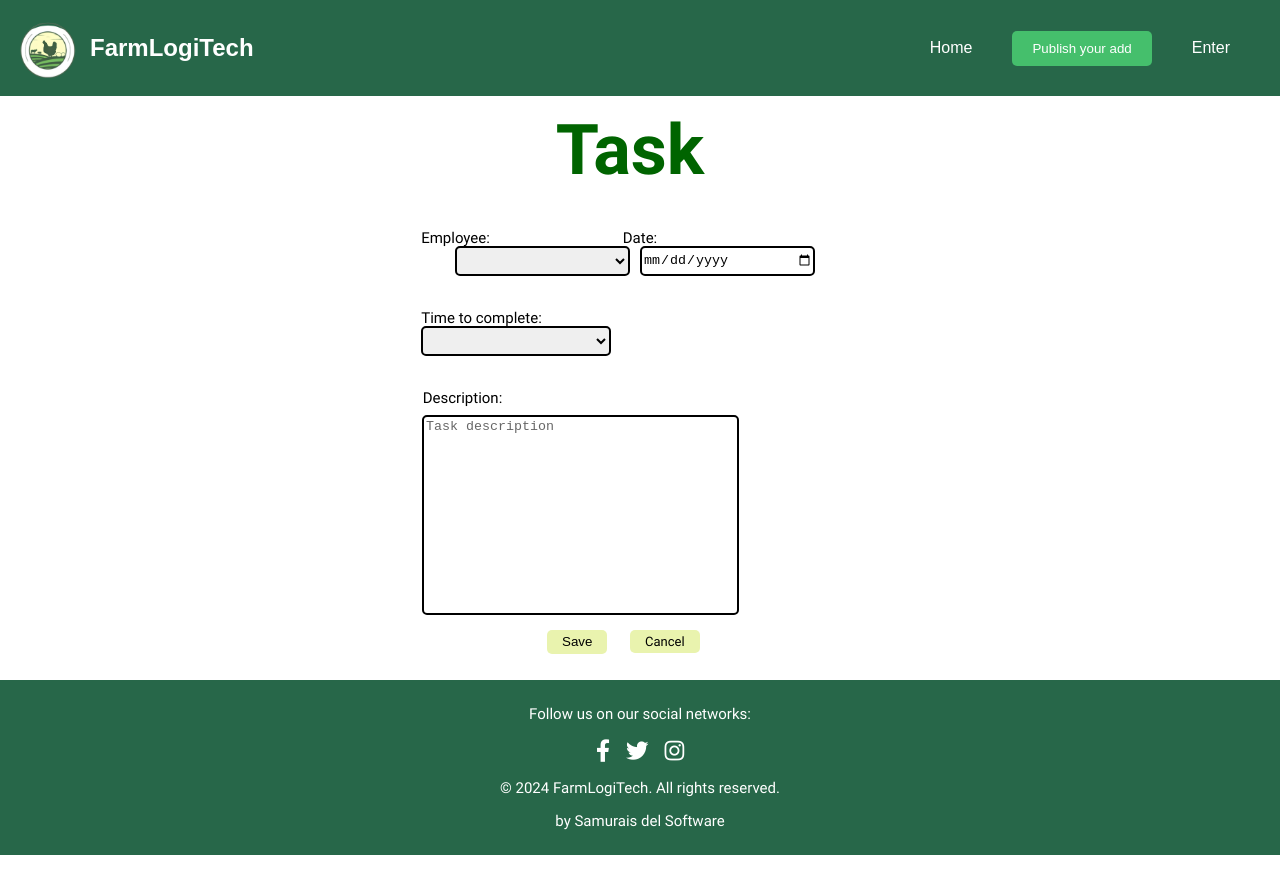
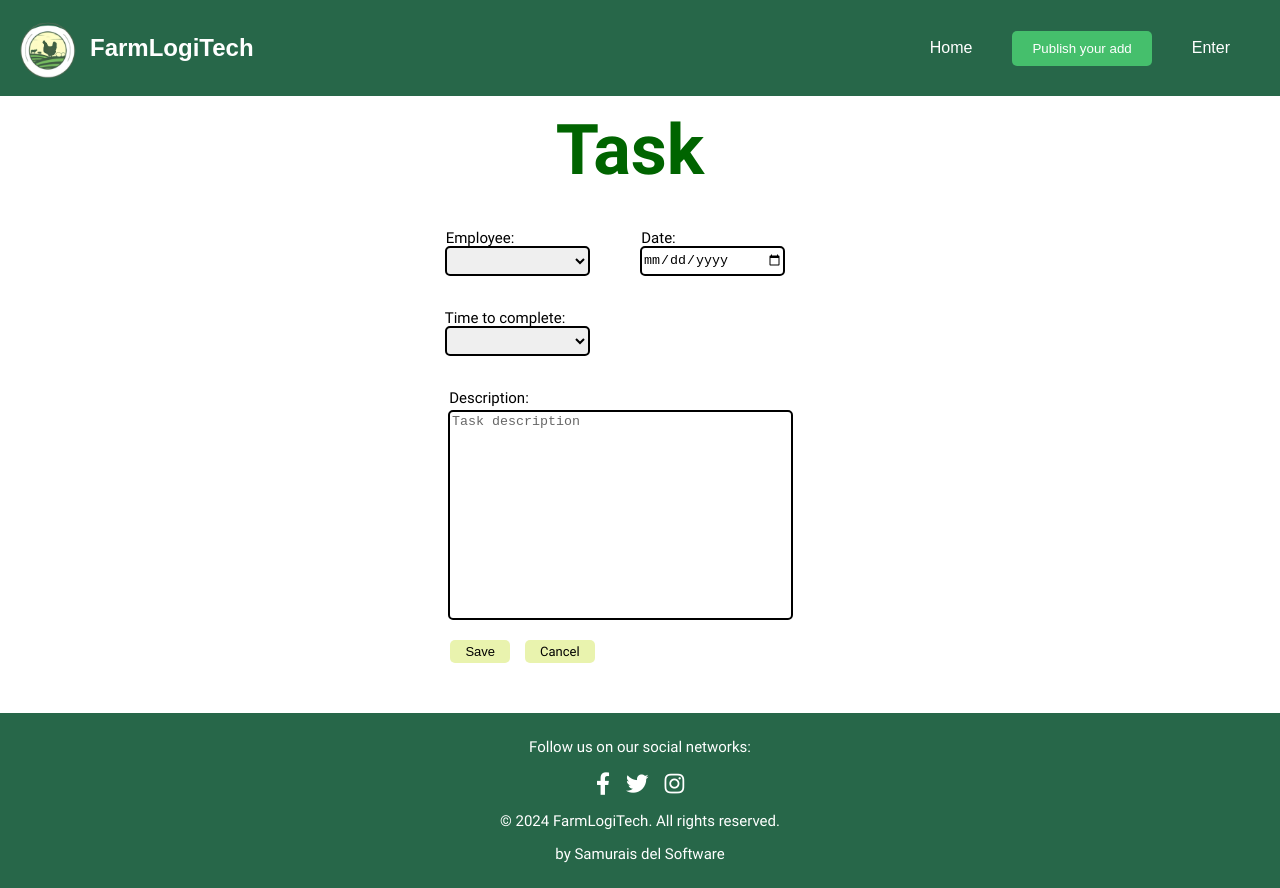
Before and after one commit to Aplicaciones-Web-WX55-Group-S-del-Softw/frontend-application, a Vue app: page /tasks/new in a window 1280 px wide. Before the commit the page ends 855 px from the top, so only its background shows below. Built offline with nearby package versions, Linux system fonts and the light colour scheme.

Commit message:
feat(communication-management): updated task planning view.

```diff
--- a/src/monitoring/components/task-card/task-planning-card.vue
+++ b/src/monitoring/components/task-card/task-planning-card.vue
@@ -99,6 +99,126 @@ const closeModal = () => {
 </template>
 
 <style scoped>
+
+.container {
+  display: flex;
+  flex-direction: column;
+  align-items: center;
+  margin-top: 100px;
+  margin-bottom: 50px;
+  margin-left: 80px;
+}
+
+h1 {
+  font-size: 70px;
+  position: relative;
+  top: -30px;
+  left: -50px;
+  margin: 0;
+  color: darkgreen;
+}
+
+.row {
+  display: flex;
+  margin-left: -80px;
+}
+
+.input-container {
+  width: 100%;
+  max-width: 200px;
+  height: 40px;
+  font-size: 16px;
+  margin: 20px 0;
+  padding: 5px;
+  display: flex;
+}
+
+.input-container select, .input-container input[type="date"] {
+  width: 145px;
+  border: 2px solid #000;
+  border-radius: 5px;
+}
+
+.input-container textarea {
+  min-width: 345px;
+  max-width: 100%;
+  height: 210px;
+  resize: none;
+  margin-left: -137px;
+  margin-top: -15px;
+  border: 2px solid #000;
+  border-radius: 5px;
+}
+
+.input-employee {
+  position: relative;
+  left: -40px; /* Ajusta este valor según tus necesidades */
+}
+
+.task-time-container {
+  margin-left: -280px;
+}
+
+.container-button {
+  margin-top: 160px;
+}
+
+.save-button, .cancel-button {
+  background-color: #E9F3AE;
+  color: black;
+  border: none;
+  text-decoration: none;
+  font-size: 13px;
+  border-radius: 5px;
+  transition: background-color 0.3s ease;
+  position: relative;
+}
+
+.save-button {
+  padding: 4px 15px;
+  left: -165px;
+}
+
+.cancel-button {
+  padding: 4px 15px;
+  left: -150px;
+}
+.save-button:hover {
+  background-color: #006400;
+  color: white;
+}
+
+.cancel-button:hover {
+  background-color: #FF0000;
+  color: white;
+}
+
+.label1, .label2, .label3, .label4 {
+  position: absolute;
+  font-size: 15px;
+  color: black;
+}
+
+.label1 {
+  margin-top: 90px;
+  margin-left: -400px;
+}
+
+.label2 {
+  margin-top: 90px;
+  margin-left: -43px;
+}
+
+.label3 {
+  margin-top: 170px;
+  margin-left: -350px;
+}
+
+.label4 {
+  margin-top: 250px;
+  margin-left: -382px;
+}
+
 .back-button {
   display: inline-block;
   padding: 10px 20px;
@@ -114,142 +234,4 @@ const closeModal = () => {
 .back-button:hover {
   background-color: darkgreen;
 }
-.container-button{
-  margin-top: 160px;
-}
-
-.save-button, .cancel-button{
-
-  background-color: #E9F3AE;
-  color: black;
-  border: none ;
-  text-decoration: none;
-  border-radius: 5px;
-  margin-right: 16px;
-  transition: background-color 0.3s ease;
-  position: absolute;
-
-}
-.save-button{
-  padding: 0.35% 15px;
-}
-.cancel-button{
-  font-size: 13px;
-  padding: 4px 15px;
-}
-
-
-
-h1{
-  font-size: 70px;
-  position: relative;
-  top: -30px;
-  left:-50px;
-  margin:0;
-  color:darkgreen;
-}
-
-.container {
-  margin-top:100px;
-  margin-bottom: 50px;
-  display: flex;
-  flex-direction: column;
-  align-items: center;
-  margin-left: 80px;
-
-}
-.row {
-  display: flex;
-  width: 30%;
-  margin-left:-80px
-}
-
-.input-container {
-  width: 100%;
-  max-width: 200px;
-  height: 40px;
-  font-size: 16px;
-  margin: 20px 0;
-  padding: 5px;
-  display: flex;
-}
-select{
-  border: 2px solid #000;
-  border-radius: 5px;
-}
-.task-time-container {
-  margin-right: 328px;
-}
-
-.description-container{
-  margin-top: 10px;
-  margin-right:72px;
-}
-input[type="date"], input[type="time"], select {
-  width: 100%;
-  height: 100%;
-  border: 2px solid #000;
-  border-radius: 5px;
-}
-
-textarea {
-  width: 700px;
-  height: 200px;
-  resize: none;
-  margin-left: -127px;
-  border: 2px solid #000;
-  border-radius: 5px;
-}
-
-.save-button:hover {
-  background-color: #006400;
-  color: white;
-}
-
-.cancel-button:hover {
-  background-color: #FF0000;
-  color: white;
-}
-
-.save-button {
-  left: 547px;
-}
-
-.cancel-button {
-  left: 630px;
-}
-
-
-
-.label1{
-  position:absolute;
-  font-size: 15px;
-  color: black;
-  margin-top: 90px;
-  margin-left: -449px;
-}
-
-.label2{
-  position:absolute;
-  font-size: 15px;
-  color: black;
-  margin-top: 90px;
-  margin-left: -80px;
-}
-
-.label3{
-  position:absolute;
-  font-size: 15px;
-  color: black;
-  margin-top: 170px;
-  margin-left: -397px;
-}
-
-.label4{
-  position:absolute;
-  font-size: 15px;
-  margin-top: 250px;
-  margin-left: -435px;
-  color: black;
-}
 </style>
```
